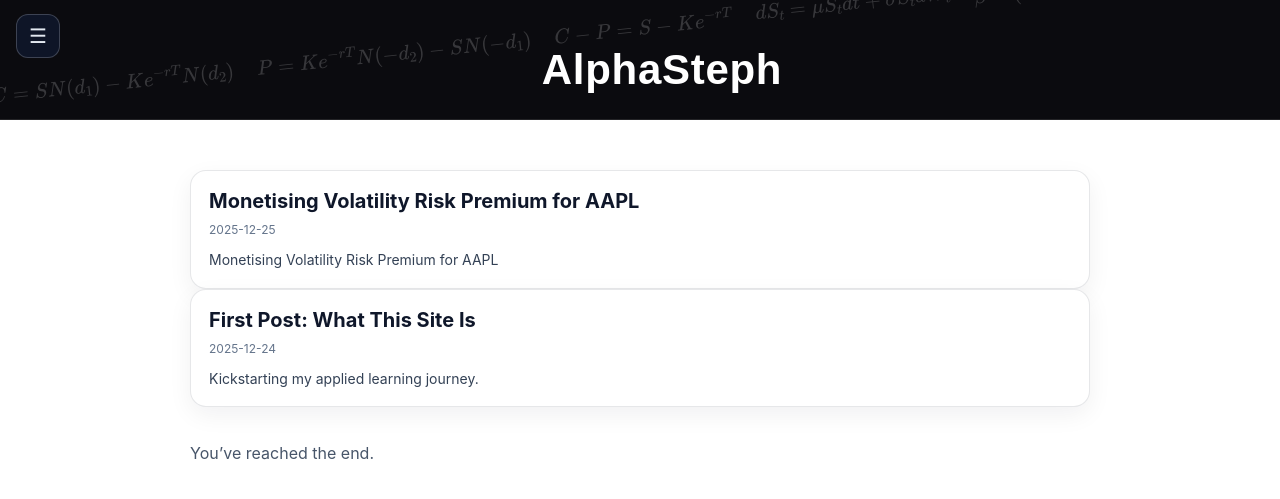
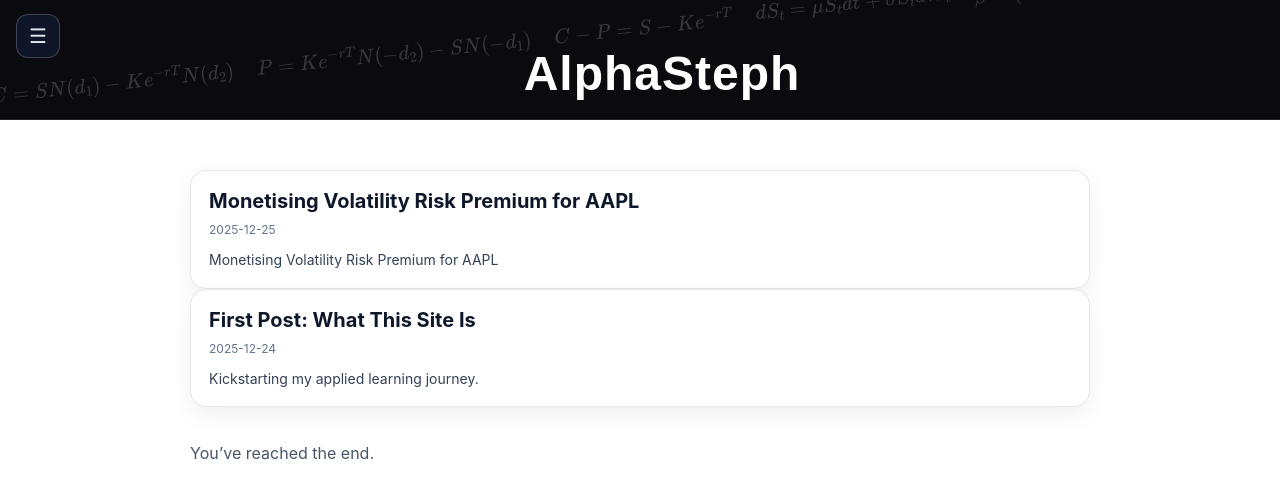
Before and after one commit to sljy1995/StephTheAlpha, a Jekyll site: the page built from index.md, in a window 1280 px wide. Shown: the top 499 px of the page. Built offline with Jekyll 4.4.1, drawn with Linux system fonts in a browser that asks for light colours; some web fonts are replaced.

Commit message:
Update custom.css

```diff
--- a/assets/css/custom.css
+++ b/assets/css/custom.css
@@ -57,9 +57,9 @@ body{
 .banner-title{
   margin: 0 0 10px 0;
   font-family: "Jersey 10", sans-serif;
-  font-size: 42px;
-  font-weight: 700;
-  letter-spacing: 0.7px;
+  font-size: 48px;
+  font-weight: 600;
+  letter-spacing: 1.0px;
   color: #ffffff;
 }
 
```
